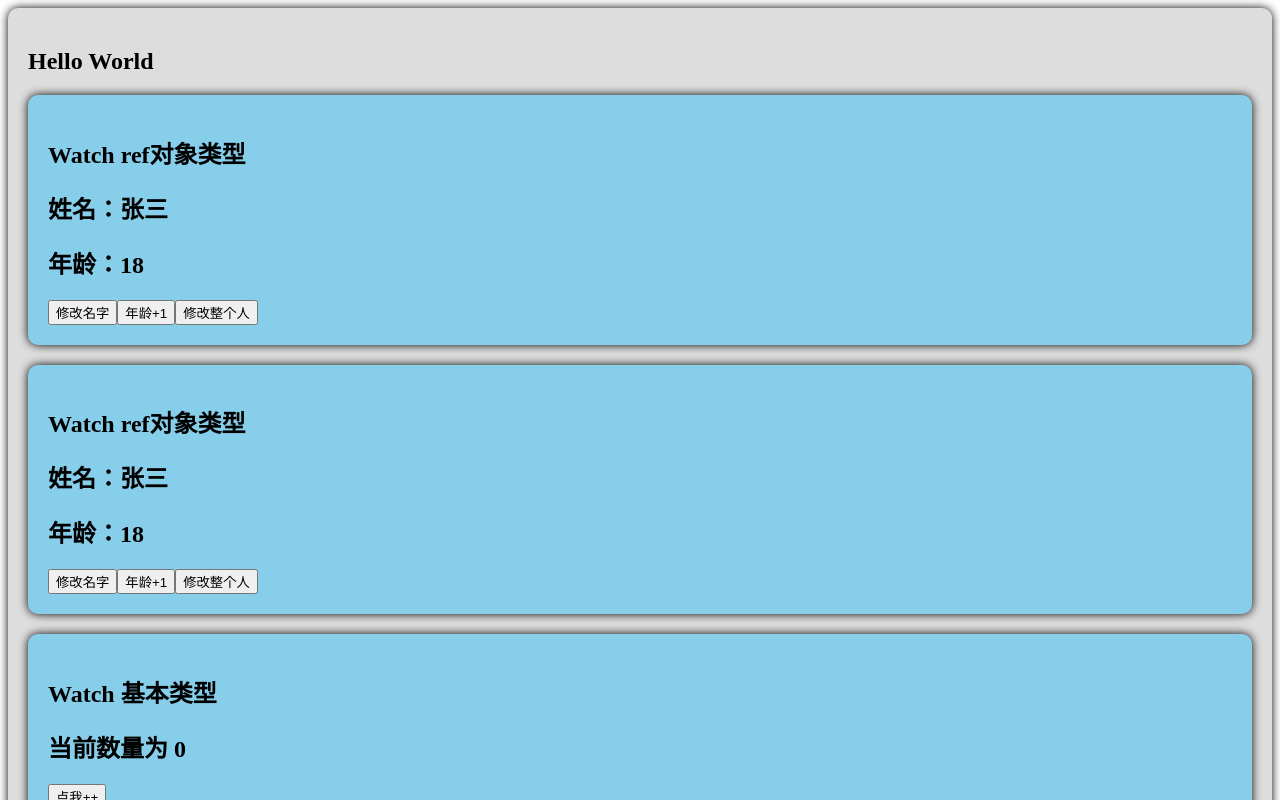
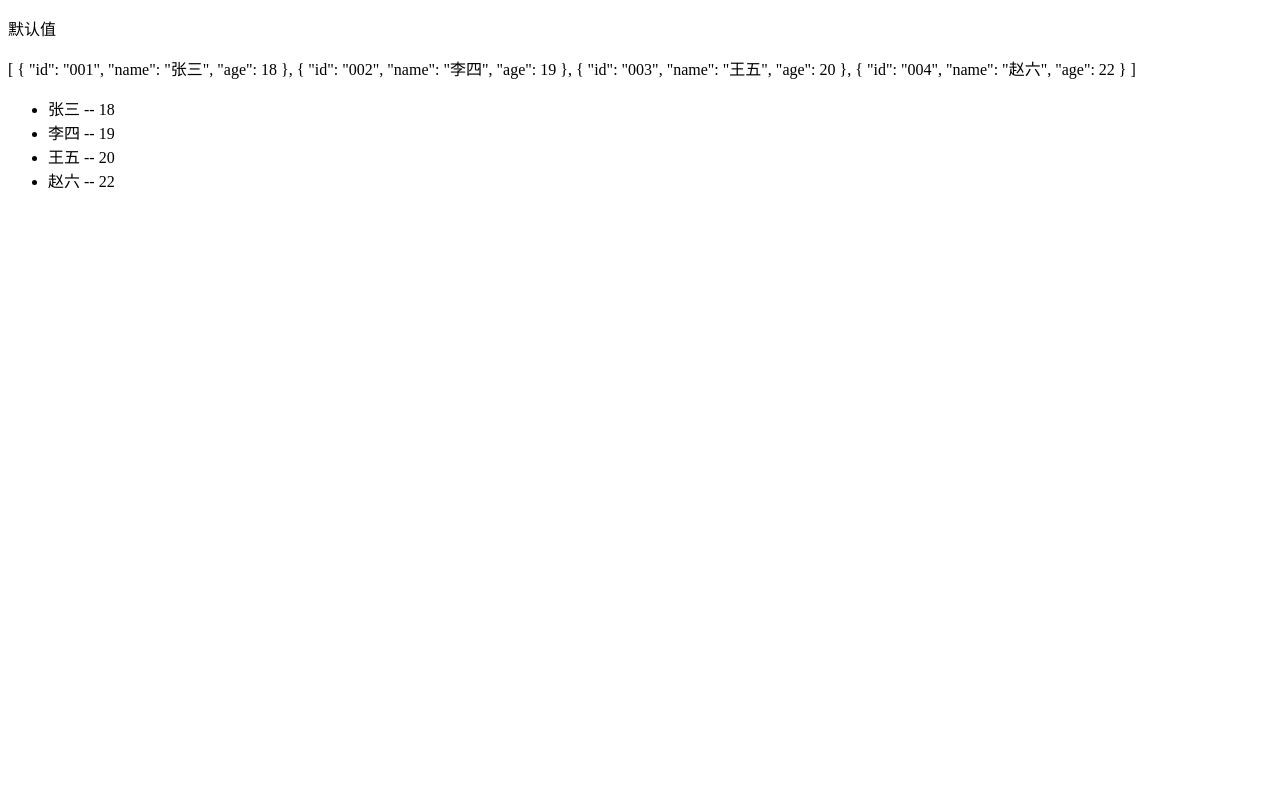
Before and after one commit to YouLe2016/vue3_first, a Vue app: page / in a window 1280 px wide. Shown: the top 800 px of the page. Built offline with nearby package versions, Linux system fonts and the light colour scheme.

Commit message:
Add: props

```diff
--- a/index.html
+++ b/index.html
@@ -10,6 +10,6 @@
 <!--容器-->
 <div id="app"></div>
 <!--加载ts脚本文件-->
-<script type="module" src="/src/main2.ts"></script>
+<script type="module" src="/src/main3.ts"></script>
 </body>
 </html>
--- /dev/null
+++ b/src/App3.vue
@@ -0,0 +1,20 @@
+<script setup lang="ts">
+import Person from "@/components/section3/Person.vue";
+import {reactive} from "vue";
+import {type Persons} from '@/bean/Person.js'
+
+const personList: Persons = reactive([
+  {id: '001', name: '张三', age: 18},
+  {id: '002', name: '李四', age: 19},
+  {id: '003', name: '王五', age: 20},
+  {id: '004', name: '赵六', age: 22}
+])
+</script>
+
+<template>
+  <Person :list="personList"/>
+</template>
+
+<style scoped>
+
+</style>
--- /dev/null
+++ b/src/components/section3/Person.vue
@@ -0,0 +1,34 @@
+<script setup lang="ts">
+import { type Persons } from '@/bean/Person.ts'
+  // 第一种写法：仅接收
+  // defineProps(['a', 'list'])
+
+  // 第二种写法：接收+限制类型
+  // a?：非必须
+  // defineProps<{ list: Persons, a?: string }>()
+
+  // 第三种写法：接收+限制类型+指定默认值
+  withDefaults(defineProps<{ list?: Persons, a?: string }>(), {
+    a: '默认值',
+    list: () => [{id: '-1', name: '默认值', age: 0}]
+  })
+
+  // 接收并赋值
+  // const props = defineProps(['a', 'list'])
+  // console.log(props.a)
+  // console.log(props.list)
+</script>
+
+<template>
+  <div>
+    <p>{{ a }}</p>
+    <p>{{ list }}</p>
+    <ul>
+      <li v-for="person in list" :key="person.id">{{ person.name }} -- {{ person.age }}</li>
+    </ul>
+  </div>
+</template>
+
+<style scoped>
+
+</style>
--- /dev/null
+++ b/src/main3.ts
@@ -0,0 +1,4 @@
+import {createApp} from 'vue'
+import App3 from './App3.vue'
+
+createApp(App3).mount('#app')
```
Also changed, not shown: src/bean/Person.ts (+10 -0 lines).
